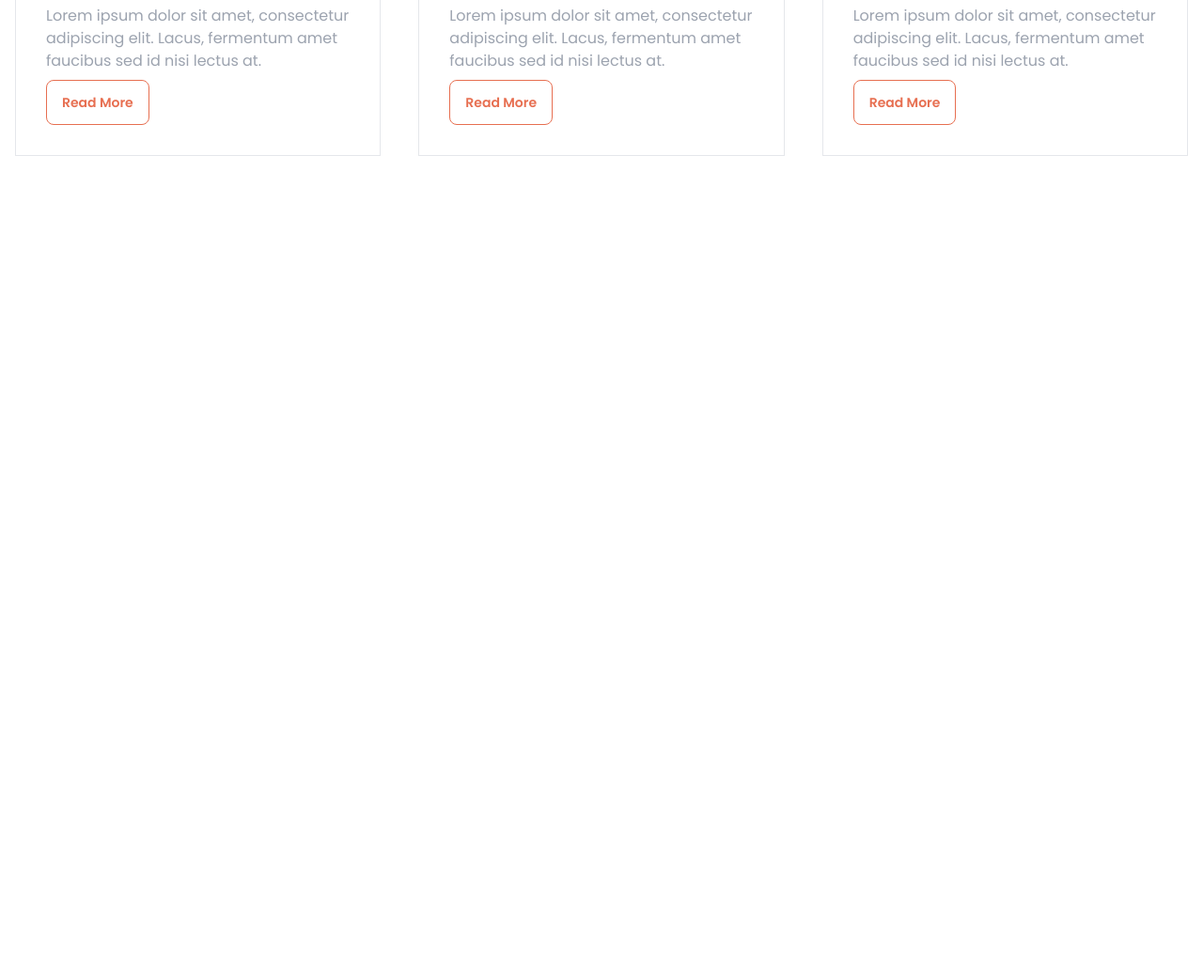
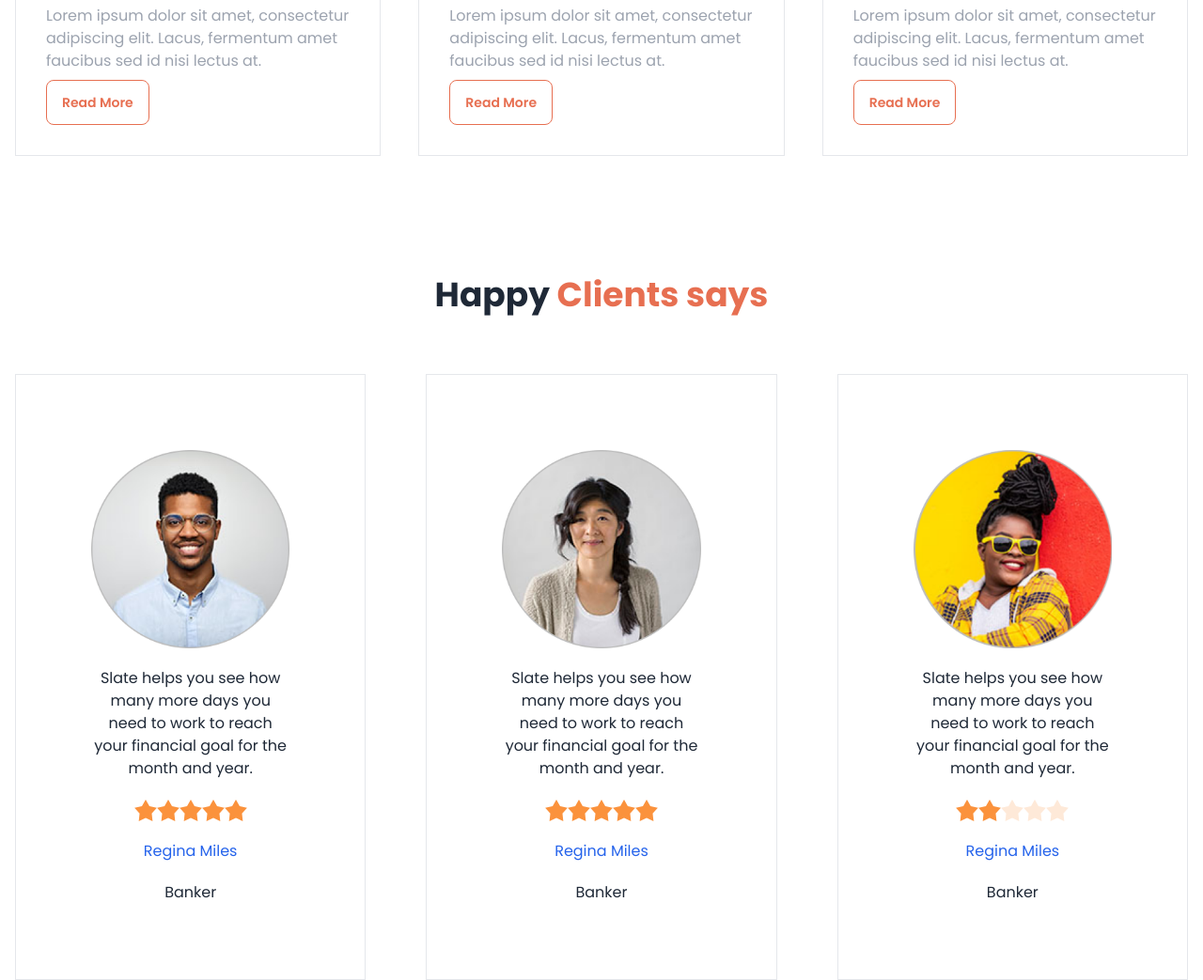
Before and after one commit to ImArijitBasu/Biker-Zone, a plain HTML site: page index.html in a window 1280 px wide. Shown: the part 1866-2909 px from the top of the page at 94% size. Before the commit the page ends 2160 px from the top, so only its background shows below. Drawn offline with nearby package versions, Linux system fonts and the light colour scheme.

Commit message:
happy clients section done

```diff
--- a/index.html
+++ b/index.html
@@ -84,7 +84,8 @@
                         <div class="md:flex-1 space-y-5">
                             <h1 class="font-bold text-6xl">Ride-on R15 V4 <br> with Smile</h1>
                             <p class="text-xl leeading-7 tracking-wider">Amet minim mollit non deserunt ullamco
-                            est sit <br> aliqua dolor do amet sint. Velit officia consequat duis enim velit mollit.</p>
+                                est sit <br> aliqua dolor do amet sint. Velit officia consequat duis enim velit mollit.
+                            </p>
                             <button class="btn text-white bg-default text-xl rounded-md">Purchase</button>
                         </div>
                         <div class="md:flex-1 flex justify-end">
@@ -105,7 +106,8 @@
                         <div class="md:flex-1 space-y-5">
                             <h1 class="font-bold text-6xl">Ride-on R15 V4 <br> with Smile</h1>
                             <p class="text-xl leeading-7 tracking-wider">Amet minim mollit non deserunt ullamco
-                            est sit <br> aliqua dolor do amet sint. Velit officia consequat duis enim velit mollit.</p>
+                                est sit <br> aliqua dolor do amet sint. Velit officia consequat duis enim velit mollit.
+                            </p>
                             <button class="btn text-white bg-default text-xl rounded-md">Purchase</button>
                         </div>
                         <div class="md:flex-1 flex justify-end">
@@ -126,7 +128,8 @@
                         <div class="md:flex-1 space-y-5">
                             <h1 class="font-bold text-6xl">Ride-on R15 V4 <br> with Smile</h1>
                             <p class="text-xl leeading-7 tracking-wider">Amet minim mollit non deserunt ullamco
-                            est sit <br> aliqua dolor do amet sint. Velit officia consequat duis enim velit mollit.</p>
+                                est sit <br> aliqua dolor do amet sint. Velit officia consequat duis enim velit mollit.
+                            </p>
                             <button class="btn text-white bg-default text-xl rounded-md">Purchase</button>
                         </div>
                         <div class="md:flex-1 flex justify-end">
@@ -147,7 +150,8 @@
                         <div class="md:flex-1 space-y-5">
                             <h1 class="font-bold text-6xl">Ride-on R15 V4 <br> with Smile</h1>
                             <p class="text-xl leeading-7 tracking-wider">Amet minim mollit non deserunt ullamco
-                            est sit <br> aliqua dolor do amet sint. Velit officia consequat duis enim velit mollit.</p>
+                                est sit <br> aliqua dolor do amet sint. Velit officia consequat duis enim velit mollit.
+                            </p>
                             <button class="btn text-white bg-default text-xl rounded-md">Purchase</button>
                         </div>
                         <div class="md:flex-1 flex justify-end">
@@ -185,51 +189,113 @@
                 <!-- card one  -->
                 <div class="card bg-base-100 border rounded-none pt-5 ">
                     <figure>
-                      <img
-                        src="./images/others/latest1.png"
-                        alt="Shoes" />
+                        <img src="./images/others/latest1.png" alt="Shoes" />
                     </figure>
                     <div class="card-body">
                         <h2 class="card-title text-2xl">Ducati XDIAVEL S-73</h2>
-                      <p class="text-gray-400">Lorem ipsum dolor sit amet, consectetur adipiscing elit. Lacus, fermentum amet faucibus sed id nisi lectus at.</p>
+                        <p class="text-gray-400">Lorem ipsum dolor sit amet, consectetur adipiscing elit. Lacus,
+                            fermentum amet faucibus sed id nisi lectus at.</p>
                         <div class="card-actions justify-start">
-                        <button class="btn  text-default btn-outline hover:text-white hover:bg-default hover:border-none">Read More</button>
+                            <button
+                                class="btn  text-default btn-outline hover:text-white hover:bg-default hover:border-none">Read
+                                More</button>
                         </div>
                     </div>
                 </div>
                 <!-- card two  -->
                 <div class="card bg-base-100 border rounded-none pt-5 ">
                     <figure>
-                      <img
-                        src="./images/others/latest2.png"
-                        alt="Shoes" />
+                        <img src="./images/others/latest2.png" alt="Shoes" />
                     </figure>
                     <div class="card-body">
                         <h2 class="card-title text-2xl">Motorcycles & Scooters</h2>
-                      <p class="text-gray-400">Lorem ipsum dolor sit amet, consectetur adipiscing elit. Lacus, fermentum amet faucibus sed id nisi lectus at.</p>
+                        <p class="text-gray-400">Lorem ipsum dolor sit amet, consectetur adipiscing elit. Lacus,
+                            fermentum amet faucibus sed id nisi lectus at.</p>
                         <div class="card-actions justify-start">
-                        <button class="btn  text-default btn-outline hover:text-white hover:bg-default hover:border-none">Read More</button>
+                            <button
+                                class="btn  text-default btn-outline hover:text-white hover:bg-default hover:border-none">Read
+                                More</button>
                         </div>
                     </div>
                 </div>
                 <!-- card three  -->
                 <div class="card bg-base-100 border rounded-none pt-5 ">
                     <figure>
-                      <img
-                        src="./images/others/latest3.png"
-                        alt="Shoes" />
+                        <img src="./images/others/latest3.png" alt="Shoes" />
                     </figure>
                     <div class="card-body">
                         <h2 class="card-title text-2xl">2021 Honda CBR500R</h2>
-                      <p class="text-gray-400">Lorem ipsum dolor sit amet, consectetur adipiscing elit. Lacus, fermentum amet faucibus sed id nisi lectus at.</p>
+                        <p class="text-gray-400">Lorem ipsum dolor sit amet, consectetur adipiscing elit. Lacus,
+                            fermentum amet faucibus sed id nisi lectus at.</p>
                         <div class="card-actions justify-start">
-                        <button class="btn  text-default btn-outline hover:text-white hover:bg-default hover:border-none">Read More</button>
+                            <button
+                                class="btn  text-default btn-outline hover:text-white hover:bg-default hover:border-none">Read
+                                More</button>
                         </div>
                     </div>
                 </div>
             </div>
         </section>
         <!-- latest news section ends  -->
+        <!-- happy client section starts  -->
+        <section>
+            <h1 class="font-bold text-4xl text-center  ">Happy <span class="text-default">Clients says</span></h1>
+            <!-- card part  -->
+            <div class="grid grid-cols-1 md:grid-cols-2 lg:grid-cols-3 gap-16 mt-16">
+                <!-- card one  -->
+                <div class="flex flex-col items-center border p-20 space-y-5">
+                    <img class="w-56" src="./images/others/user-1.png" alt="">
+                    <p class="text-center">Slate helps you see how
+                        many more days you need
+                        to work to reach your financial
+                        goal for the month and year.</p>
+                    <div class="rating">
+                        <input type="radio" name="rating-2" class="mask mask-star-2 bg-orange-400" />
+                        <input type="radio" name="rating-2" class="mask mask-star-2 bg-orange-400" checked="checked" />
+                        <input type="radio" name="rating-2" class="mask mask-star-2 bg-orange-400" />
+                        <input type="radio" name="rating-2" class="mask mask-star-2 bg-orange-400" />
+                        <input type="radio" name="rating-2" class="mask mask-star-2 bg-orange-400" />
+                    </div>
+                    <h1 class="text-blue-600">Regina Miles</h1>
+                    <h1>Banker</h1>
+                </div>
+                <!-- card two  -->
+                <div class="flex flex-col items-center border p-20 space-y-5">
+                    <img class="w-56" src="./images/others/user-2.png" alt="">
+                    <p class="text-center">Slate helps you see how
+                        many more days you need
+                        to work to reach your financial
+                        goal for the month and year.</p>
+                    <div class="rating">
+                        <input type="radio" name="rating-2" class="mask mask-star-2 bg-orange-400" />
+                        <input type="radio" name="rating-2" class="mask mask-star-2 bg-orange-400" checked="checked" />
+                        <input type="radio" name="rating-2" class="mask mask-star-2 bg-orange-400" />
+                        <input type="radio" name="rating-2" class="mask mask-star-2 bg-orange-400" />
+                        <input type="radio" name="rating-2" class="mask mask-star-2 bg-orange-400" />
+                    </div>
+                    <h1 class="text-blue-600">Regina Miles</h1>
+                    <h1>Banker</h1>
+                </div>
+                <!-- card three  -->
+                <div class="flex flex-col items-center border p-20 space-y-5">
+                    <img class="w-56" src="./images/others/user-3.png" alt="">
+                    <p class="text-center">Slate helps you see how
+                        many more days you need
+                        to work to reach your financial
+                        goal for the month and year.</p>
+                    <div class="rating">
+                        <input type="radio" name="rating-2" class="mask mask-star-2 bg-orange-400" />
+                        <input type="radio" name="rating-2" class="mask mask-star-2 bg-orange-400" checked="checked" />
+                        <input type="radio" name="rating-2" class="mask mask-star-2 bg-orange-400" />
+                        <input type="radio" name="rating-2" class="mask mask-star-2 bg-orange-400" />
+                        <input type="radio" name="rating-2" class="mask mask-star-2 bg-orange-400" />
+                    </div>
+                    <h1 class="text-blue-600">Regina Miles</h1>
+                    <h1>Banker</h1>
+                </div>
+            </div>
+        </section>
+        <!-- happy client section ends  -->
     </main>
     <!-- footer part  -->
     <footer>
```
Lines whose indentation alone changed are shown as unchanged.
